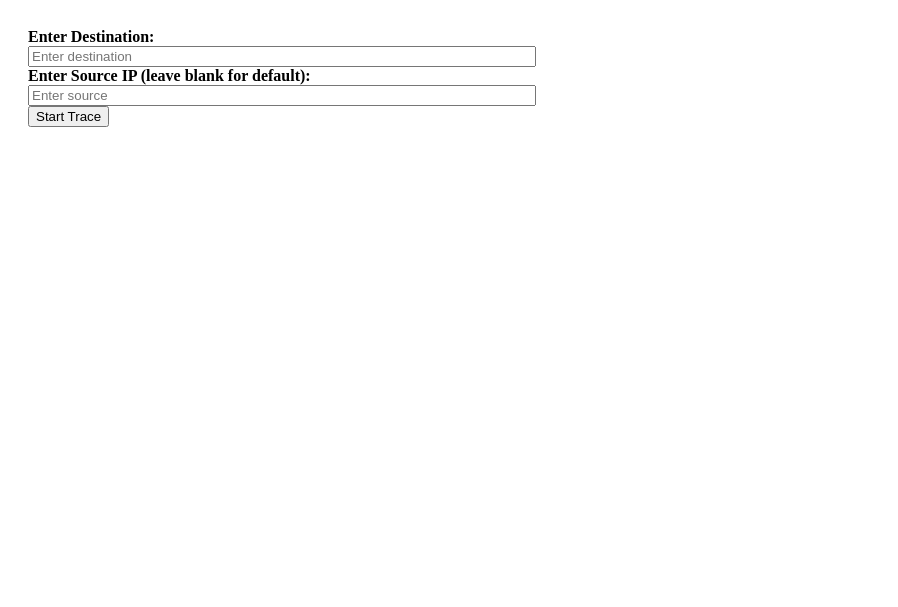
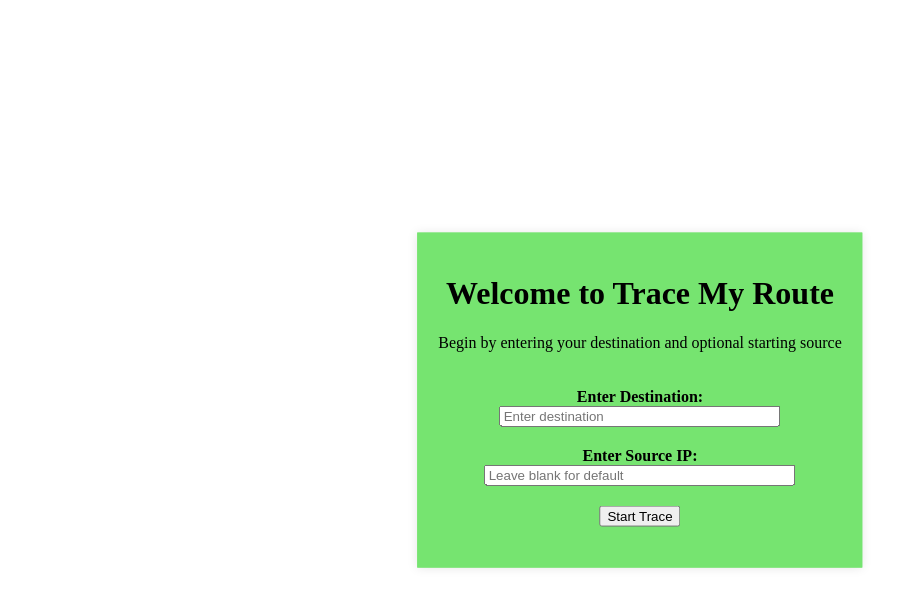
Before and after one commit to tiffany-elizabeth-gh/tracemyroute, a Flask app: page / in a window 1280 px wide. Shown: the top 607 px of the page, without its empty margins (0-898 px from the left). Run offline with Flask 3, Linux system fonts and the light colour scheme.

Commit message:
updated visuals of landing page

```diff
--- a/templates/basic_HTML_stream.html
+++ b/templates/basic_HTML_stream.html
@@ -4,25 +4,65 @@
    <meta charset="UTF-8">
    <title>Trace My Route</title>
    <script src="https://code.jquery.com/jquery-3.6.0.min.js"></script>
+
+   <style>
+      #form-container  {
+         padding: 20px;
+         width: fit-content;
+         height: fit-content;
+         background-color: #76e470;
+         border: 1px solid #76e470;
+         box-shadow: 0 0 10px rgba(0, 0, 0, 0.1);
+         text-align: center;
+         margin: 0 auto;
+         position: absolute;
+         top: 50%;
+         left: 50%;
+         transform: translate(-50%, -50%);
+      }
+      #form-input {
+         padding: 20px;
+         text-align: center;
+         padding-bottom: 20px;
+      }
+      #row  {
+         padding-bottom: 20px;
+      }
+      #form-button {
+         padding: 20px;
+         color: #fff;
+         cursor: pointer;
+         }
+   </style>
 </head>
 
 
 <body>
+   <div id="form-container">
     <form method="POST" action="/tracemyroute">
-       <div class="container" style="border: 2px soid; max-width: 500px; padding: 20px;">
-          <div class="row mb-3">
+      <div class="row"><h1>Welcome to Trace My Route</h1>
+         <p>Begin by entering your destination and optional starting source</p>
+      </div>
+         <div id="form-input">
+            <div class="row">
                <div class="col-2"><b>Enter Destination:</b></div>
                 <div class="col-10"><input type="text" id="destination" name="destination"
-                placeholder="Enter destination" style="width: 100%;"></div>
-                <div class="col-2"><b>Enter Source IP (leave blank for default):</b></div>
+                  placeholder="Enter destination" style="width: 75%;" class="form-input"></div>
+               </div>
+            </div>
+            <div class="row">
+                <div class="col-2"><b>Enter Source IP:</b></div>
                 <div class="col-10"><input type="text" id="source" name="source"
-                   placeholder="Enter source" style="width: 100%;"></div>
+                   placeholder="Leave blank for default" style="width: 75%;" class="form-input"></div>
             </div>
-          <div class="row mb-3">
-             <div class="col-2"><button id="clicked" onclick="draw_map()">Start Trace</button></div>
+            <div id="form-button">
+               <div class="row">
+                  <div class="col-10"><button id="clicked" onclick="draw_map()" class="form-button">Start Trace</button></div>
+               </div>
             </div>
          </div>
    </form>
+   </div>
 
     <div id="streamcontent"></div>
 
```
Lines whose indentation alone changed are shown as unchanged.
